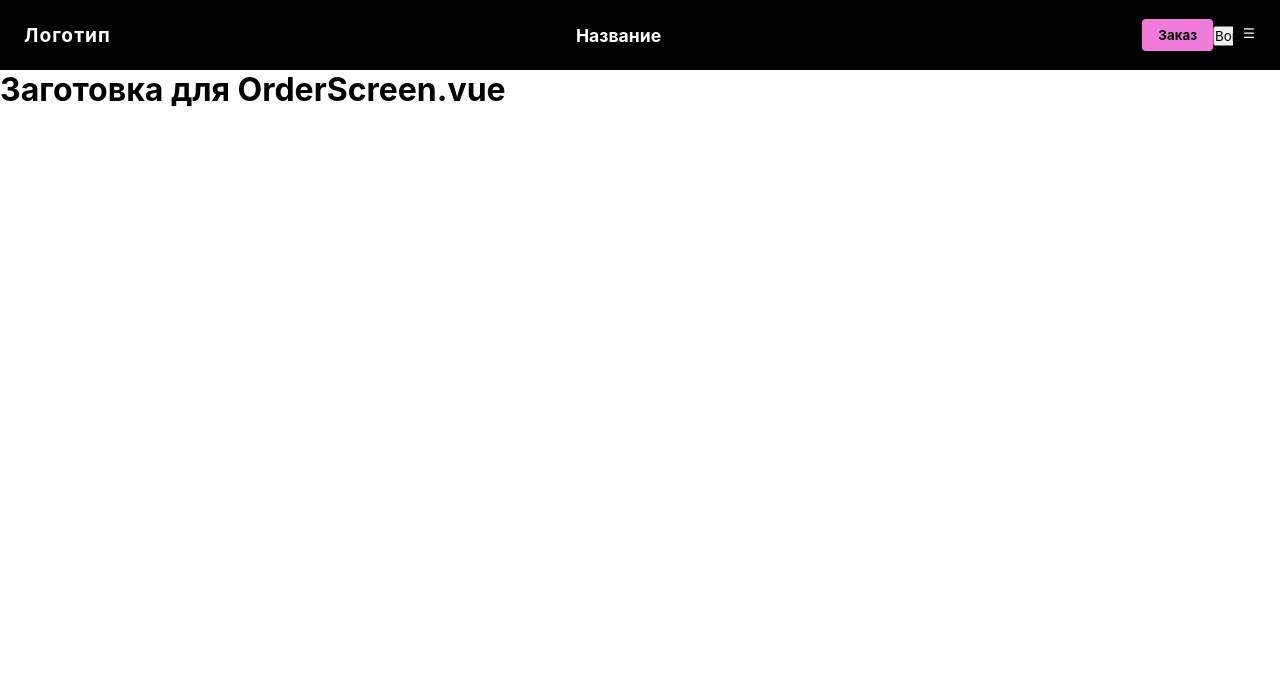
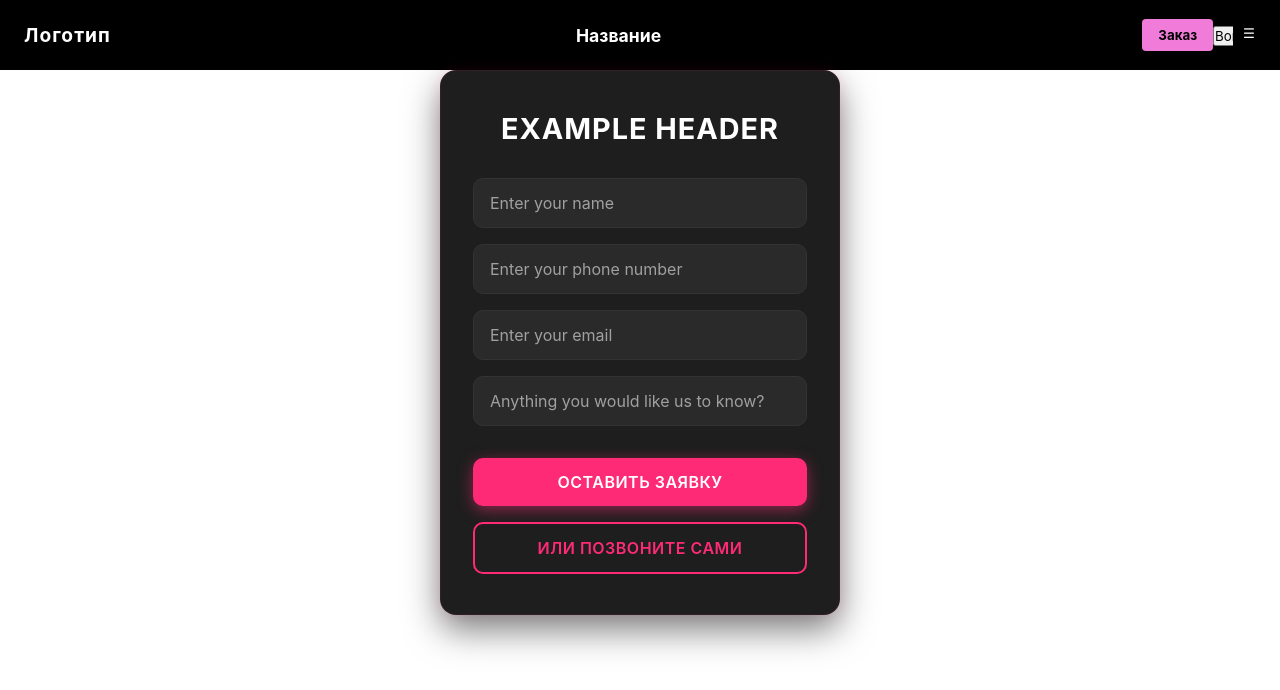
Before and after one commit to smmrlg/website, a Vue app: page /order in a window 1280 px wide. Shown: the top 690 px of the page. Built offline with nearby package versions, Linux system fonts and the light colour scheme.

Commit message:
Added LeadForm.vue and .css

```diff
--- /dev/null
+++ b/src/components/LeadForm.vue
@@ -0,0 +1,28 @@
+<template>
+    <form class="lead-form">
+        <h1 class="header"> Example header </h1>
+
+        <div class="input-fields">
+            <input class="name" placeholder="Enter your name">
+            <input class="phone-number" type="tel" placeholder="Enter your phone number">
+            <input class="email" type="email" placeholder="Enter your email">
+            <input class="message" placeholder="Anything you would like us to know?">
+        </div>
+
+        <div class="buttons">
+            <button class="call-back"> Оставить заявку</button>
+            <button class="let-me-call" @click="callCompany"> Или позвоните сами </button>
+        </div>
+    </form>
+
+</template>
+
+<script setup>
+    const phoneNumber = '+9720507935972';
+    const callCompany = () => {
+  // Эта команда заставит браузер открыть звонилку
+  window.location.href = `tel:${phoneNumber}`;
+}
+</script>
+
+<style src="./css/LeadForm.css" scoped></style>
--- /dev/null
+++ b/src/components/css/LeadForm.css
@@ -0,0 +1,125 @@
+/* Вайб CSS */
+
+/* Задаем переменные для удобного изменения оттенков */
+.lead-form {
+  --bg-color: #121212;
+  --form-bg: #1e1e1e;
+  --input-bg: #2a2a2a;
+  --text-main: #ffffff;
+  --text-muted: #a0a0a0;
+  --pink-main: #ff2a75;
+  --pink-hover: #ff005d;
+  --pink-glow: rgba(255, 42, 117, 0.5);
+
+  background-color: var(--form-bg);
+  max-width: 400px;
+  width: 100%;
+  margin: 0 auto;
+  padding: 2.5rem 2rem;
+  border-radius: 16px;
+  box-shadow: 0 15px 35px rgba(0, 0, 0, 0.5), 0 0 15px rgba(255, 42, 117, 0.1);
+  border: 1px solid rgba(255, 42, 117, 0.1);
+  font-family: 'Segoe UI', Roboto, Helvetica, Arial, sans-serif;
+  box-sizing: border-box;
+}
+
+.header {
+  color: var(--text-main);
+  text-align: center;
+  margin-top: 0;
+  margin-bottom: 2rem;
+  font-size: 1.8rem;
+  font-weight: 700;
+  text-transform: uppercase;
+  letter-spacing: 1px;
+}
+
+/* Обертка для инпутов */
+.input-fields {
+  display: flex;
+  flex-direction: column;
+  gap: 1rem;
+  margin-bottom: 2rem;
+}
+
+/* Общие стили для инпутов */
+.input-fields input {
+  width: 100%;
+  background-color: var(--input-bg);
+  border: 1px solid #333;
+  color: var(--text-main);
+  padding: 14px 16px;
+  border-radius: 10px;
+  font-size: 1rem;
+  outline: none;
+  transition: all 0.3s ease;
+  box-sizing: border-box;
+}
+
+/* Цвет плейсхолдера */
+.input-fields input::placeholder {
+  color: var(--text-muted);
+}
+
+/* Эффект при фокусе (нажатии) на инпут */
+.input-fields input:focus {
+  border-color: var(--pink-main);
+  box-shadow: 0 0 10px var(--pink-glow);
+  background-color: #242424;
+}
+
+/* Обертка для кнопок */
+.buttons {
+  display: flex;
+  flex-direction: column;
+  gap: 1rem;
+}
+
+/* Общие стили для кнопок */
+.buttons button {
+  width: 100%;
+  padding: 14px;
+  border-radius: 10px;
+  font-size: 1rem;
+  font-weight: 600;
+  cursor: pointer;
+  transition: all 0.3s ease;
+  text-transform: uppercase;
+  letter-spacing: 0.5px;
+}
+
+/* Главная кнопка */
+.call-back {
+  background-color: var(--pink-main);
+  color: #fff;
+  border: none;
+  box-shadow: 0 4px 15px var(--pink-glow);
+}
+
+.call-back:hover {
+  background-color: var(--pink-hover);
+  box-shadow: 0 6px 20px rgba(255, 0, 93, 0.7);
+  transform: translateY(-2px);
+}
+
+.call-back:active {
+  transform: translateY(1px);
+}
+
+/* Вторичная кнопка */
+.let-me-call {
+  background-color: transparent;
+  color: var(--pink-main);
+  border: 2px solid var(--pink-main);
+}
+
+.let-me-call:hover {
+  background-color: var(--pink-main);
+  color: #fff;
+  box-shadow: 0 4px 15px var(--pink-glow);
+  transform: translateY(-2px);
+}
+
+.let-me-call:active {
+  transform: translateY(1px);
+}
--- a/src/views/OrderScreen.vue
+++ b/src/views/OrderScreen.vue
@@ -1,5 +1,9 @@
-<template>
-        <h1> Заготовка для OrderScreen.vue </h1>
+<script setup>
+import LeadForm from '@/components/LeadForm.vue';
 
 
+</script>
+
+<template>
+        <LeadForm/>
 </template>
```
